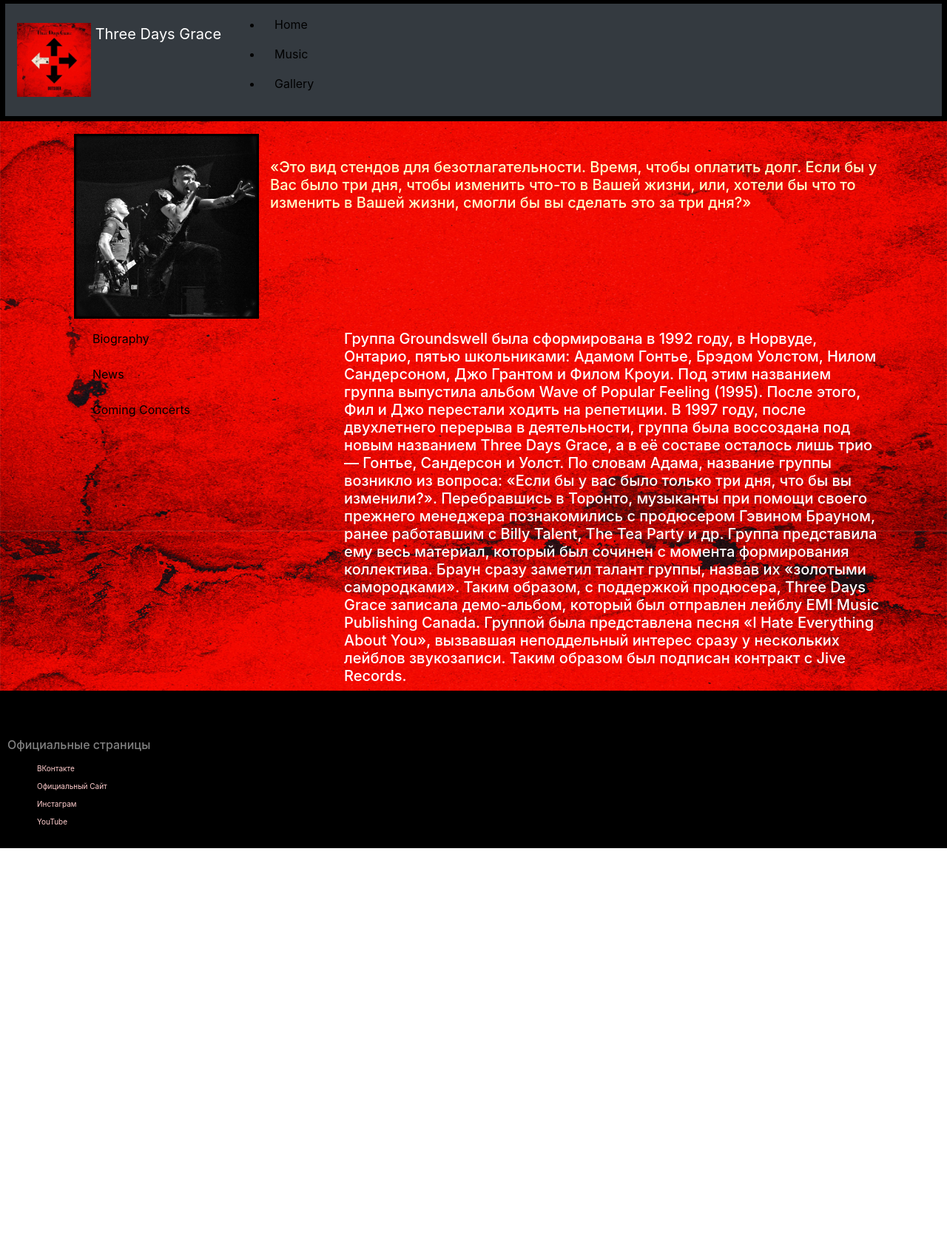
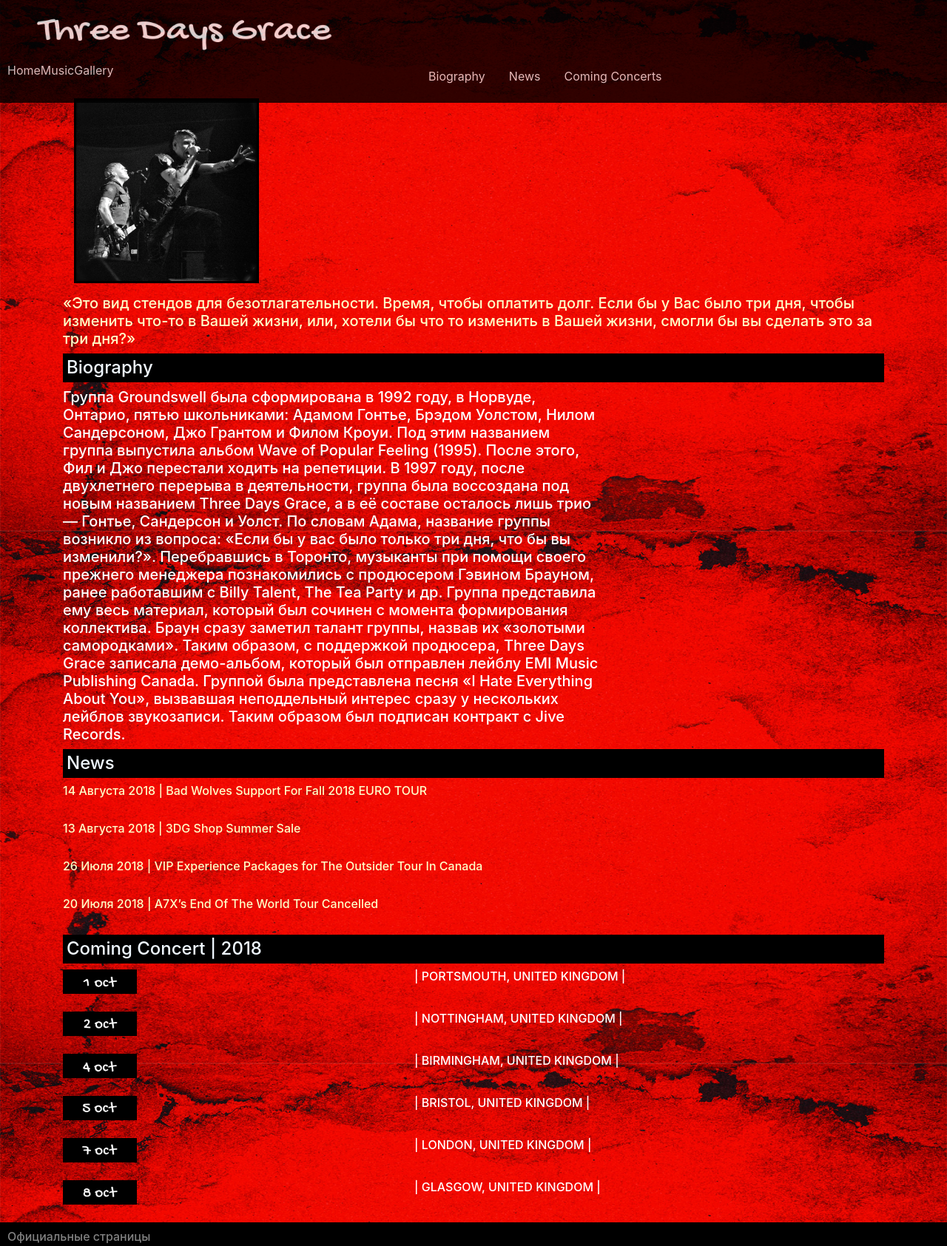
Before and after one commit to Onegy/Onegy.github.io, a plain HTML site: page Three Days Grace.html in a window 1280 px wide. Shown: the part 2-1687 px from the top of the page at 74% size. Before the commit the page ends 1149 px from the top, so only its background shows below. Drawn offline with nearby package versions, Linux system fonts and the light colour scheme.

Commit message:
Add files via upload

```diff
--- a/Three Days Grace.html
+++ b/Three Days Grace.html
@@ -30,6 +30,13 @@
             h5 {
                 color: rgb(254, 255, 200);
             }
+            h4 {
+                color: aliceblue;
+                background-color: black;
+                left: 15px;
+                right: 15px;
+                padding: 5px;
+            }
             li {
                 color: rgb(0, 0, 0);
             }
@@ -43,6 +50,7 @@
             .img {
                 border: 3px solid black;
                 margin: 15px;
+
             }
             .text {
                 font-size: 20px;
@@ -53,8 +61,12 @@
                 padding: 15px;
                 background-color: black;
             }
-            span {
-                color: black;
+            .news {
+                color: rgb(254, 255, 200);
+            }
+            .coming {
+                color: rgb(255, 255, 255);
+                margin-right: 5px;
             }
 
         </style>
@@ -62,69 +74,150 @@
 
     <body>
         <header class="header">
-            <nav class="navbar navbar-expand-md navbar-dark bg-dark">
-                <a class="navbar-brand" href="#"><img src="pic/outsider.jpg" width="100" height="100" class="d-inline-block align-top" alt=""> Three Days Grace </a>
-                    <div class="collapse navbar-collapse" id="navbarNavDropdown">
+            <nav class="menu">
+                <a class="navbar-brand" href="#"><img src="pic/menu.png" width="500" height="75"> </a>
+                    <div class="menu_ul">
+                        <div class="row">
                             <ul class="mr-auto">
-                            <li class="nav-item">
-                                <a class="nav-link" href="file:///E:/%D0%A1%D0%B2%D0%B5%D1%82%D0%B0%20%D0%90%D0%B1%D1%80%D0%BE%D1%81%D0%B8%D0%BC%D0%BE%D0%B2%D0%B0/%D0%BC%D0%BE%D0%B9%20%D0%BF%D1%80%D0%BE%D0%B5%D0%BA%D1%82/Three%20Days%20Grace.html"> Home </a>
+                                    <li class="row">
+                                    <a href="file:///G:/%D0%A1%D0%B2%D0%B5%D1%82%D0%B0%20%D0%90%D0%B1%D1%80%D0%BE%D1%81%D0%B8%D0%BC%D0%BE%D0%B2%D0%B0/%D0%BC%D0%BE%D0%B9%20%D0%BF%D1%80%D0%BE%D0%B5%D0%BA%D1%82/Music.html"> Home </a>
+
+                                    <a href="file:///G:/%D0%A1%D0%B2%D0%B5%D1%82%D0%B0%20%D0%90%D0%B1%D1%80%D0%BE%D1%81%D0%B8%D0%BC%D0%BE%D0%B2%D0%B0/%D0%BC%D0%BE%D0%B9%20%D0%BF%D1%80%D0%BE%D0%B5%D0%BA%D1%82/Music.html"> Music </a>
+
+                                    <a href="file:///G:/%D0%A1%D0%B2%D0%B5%D1%82%D0%B0%20%D0%90%D0%B1%D1%80%D0%BE%D1%81%D0%B8%D0%BC%D0%BE%D0%B2%D0%B0/%D0%BC%D0%BE%D0%B9%20%D0%BF%D1%80%D0%BE%D0%B5%D0%BA%D1%82/Gallery.html"> Gallery </a>
                                 </li>
-                            <li class="nav-item">
-                                <a class="nav-link" href="file:///E:/%D0%A1%D0%B2%D0%B5%D1%82%D0%B0%20%D0%90%D0%B1%D1%80%D0%BE%D1%81%D0%B8%D0%BC%D0%BE%D0%B2%D0%B0/%D0%BC%D0%BE%D0%B9%20%D0%BF%D1%80%D0%BE%D0%B5%D0%BA%D1%82/Music.html"> Music </a>
-                            </li>
-                            <li class="nav-item">
-                                <a class="nav-link" href="file:///G:/%D0%A1%D0%B2%D0%B5%D1%82%D0%B0%20%D0%90%D0%B1%D1%80%D0%BE%D1%81%D0%B8%D0%BC%D0%BE%D0%B2%D0%B0/%D0%BC%D0%BE%D0%B9%20%D0%BF%D1%80%D0%BE%D0%B5%D0%BA%D1%82/Gallery.html"> Gallery </a>
+                            </ul>
+
+                            <ul class="mr-auto">
+                                <li class="row">
+                                    <a class="nav-link" href="#biography"> Biography </a>
+
+                                    <a class="nav-link" href="#news"> News </a>
+
+                                    <a class="nav-link" href="#coming_concert"> Coming Concerts </a>
                                 </li>
                             </ul>
                         </div>
+                    </div>
+
             </nav>
         </header>
-        <br><br><br><br><br><br><br>
+
+        <br><br><br><br><br>
 
         <main class="main container">
 
                 <div class="row">
                     <div class="col-sm-12 col-lg-12">
-                        <img class="img" src="pic/concert.jpeg" width="250" height="250" align="left">
-                        <br>
+                        <img class="img" src="pic/concert.jpeg" width="250" height="250">
                         <br>
                         <h5>«Это вид стендов для безотлагательности. Время, чтобы оплатить долг. Если бы у Вас было три дня, чтобы изменить что-то в Вашей жизни, или, хотели бы что то изменить в Вашей жизни, смогли бы вы сделать это за три дня?»</h5>
 
                     </div>
                 </div>
 
+                <h4> <a name="biography"> Biography </h4>
+
                 <div class="row">
-                        <div class="col-sm-12 col-lg-4">
-                          <ol>
-                              <li> <a href="#Biography"> Biography </a></li>
+                    <div class="col-sm-12 col-lg-8">
+                        <h6 class="text"> Группа Groundswell была сформирована в 1992 году, в Норвуде, Онтарио, пятью школьниками: Адамом Гонтье, Брэдом Уолстом, Нилом Сандерсоном, Джо Грантом и Филом Кроуи. Под этим названием группа выпустила альбом Wave of Popular Feeling (1995). После этого, Фил и Джо перестали ходить на репетиции. В 1997 году, после двухлетнего перерыва в деятельности, группа была воссоздана под новым названием Three Days Grace, а в её составе осталось лишь трио — Гонтье, Сандерсон и Уолст. По словам Адама, название группы возникло из вопроса: «Если бы у вас было только три дня, что бы вы изменили?». Перебравшись в Торонто, музыканты при помощи своего прежнего менеджера познакомились с продюсером Гэвином Брауном, ранее работавшим с Billy Talent, The Tea Party и др. Группа представила ему весь материал, который был сочинен с момента формирования коллектива. Браун сразу заметил талант группы, назвав их «золотыми самородками». Таким образом, с поддержкой продюсера, Three Days Grace записала демо-альбом, который был отправлен лейблу EMI Music Publishing Canada. Группой была представлена песня «I Hate Everything About You», вызвавшая неподдельный интерес сразу у нескольких лейблов звукозаписи. Таким образом был подписан контракт с Jive Records.</h6>
+                    </div>
+                </div>
+
+                <h4><a name="news"> News </h4>
+
+                <div class="row">
+                    <div class="col-sm-12 col-lg-8">
+                        <h6 class="news"> 14 Августа 2018 | Bad Wolves Support For Fall 2018 EURO TOUR </h6>
                         <br>
-                              <li> <a href="#"> News </a></li>
+                        <h6 class="news"> 13 Августа 2018 | 3DG Shop Summer Sale </h6>
                         <br>
-                              <li> <a href="#"> Coming Concerts </a></li>
-                          </ol>
+                        <h6 class="news"> 26 Июля 2018 | VIP Experience Packages for The Outsider Tour In Canada </h6>
+                        <br>
+                        <h6 class="news"> 20 Июля 2018 | A7X’s End Of The World Tour Cancelled </h6>
+                        <br>
+
+                    </div>
+                </div>
+
+                <h4><a name="coming_concert"> Coming Concert | 2018 </h4>
+
+                <div class="row">
+                    <div class="col-sm-12 col-lg-5">
+                        <img class="picture" src="pic/button.png" width="100" height="33">
+                    </div>
+                    <div class="col-sm-12 col-lg-6">
+                        <h6 class="coming"> | PORTSMOUTH, UNITED KINGDOM | </h6>
+                    </div>
 
                 </div>
 
-                    <div class="col-sm-12 col-lg-8">
-                        <h6 class="text" name="Biography" > Группа Groundswell была сформирована в 1992 году, в Норвуде, Онтарио, пятью школьниками: Адамом Гонтье, Брэдом Уолстом, Нилом Сандерсоном, Джо Грантом и Филом Кроуи. Под этим названием группа выпустила альбом Wave of Popular Feeling (1995). После этого, Фил и Джо перестали ходить на репетиции. В 1997 году, после двухлетнего перерыва в деятельности, группа была воссоздана под новым названием Three Days Grace, а в её составе осталось лишь трио — Гонтье, Сандерсон и Уолст. По словам Адама, название группы возникло из вопроса: «Если бы у вас было только три дня, что бы вы изменили?». Перебравшись в Торонто, музыканты при помощи своего прежнего менеджера познакомились с продюсером Гэвином Брауном, ранее работавшим с Billy Talent, The Tea Party и др. Группа представила ему весь материал, который был сочинен с момента формирования коллектива. Браун сразу заметил талант группы, назвав их «золотыми самородками». Таким образом, с поддержкой продюсера, Three Days Grace записала демо-альбом, который был отправлен лейблу EMI Music Publishing Canada. Группой была представлена песня «I Hate Everything About You», вызвавшая неподдельный интерес сразу у нескольких лейблов звукозаписи. Таким образом был подписан контракт с Jive Records.</h6>
+                <br>
+
+                <div class="row">
+                        <div class="col-sm-12 col-lg-5">
+                            <img class="picture" src="pic/button1.png" width="100" height="33">
                         </div>
+                        <div class="col-sm-12 col-lg-6">
+                            <h6 class="coming"> | NOTTINGHAM, UNITED KINGDOM | </h6>
                         </div>
+
+                </div>
+
+                <br>
+
+                <div class="row">
+                    <div class="col-sm-12 col-lg-5">
+                        <img class="picture" src="pic/button2.png" width="100" height="33">
+                    </div>
+                    <div class="col-sm-12 col-lg-6">
+                        <h6 class="coming"> | BIRMINGHAM, UNITED KINGDOM | </h6>
+                    </div>
+
+                </div>
+
+                <br>
+
+                <div class="row">
+                    <div class="col-sm-12 col-lg-5">
+                        <img class="picture" src="pic/button3.png" width="100" height="33">
+                    </div>
+                    <div class="col-sm-12 col-lg-6">
+                        <h6 class="coming"> | BRISTOL, UNITED KINGDOM | </h6>
+                    </div>
+
+                </div>
+
+                <br>
+
+                <div class="row">
+                    <div class="col-sm-12 col-lg-5">
+                        <img class="picture" src="pic/button4.png" width="100" height="33">
+                    </div>
+                    <div class="col-sm-12 col-lg-6">
+                        <h6 class="coming"> | LONDON, UNITED KINGDOM | </h6>
+                    </div>
+
+                </div>
+
+                <br>
+
+                <div class="row">
+                    <div class="col-sm-12 col-lg-5">
+                        <img class="picture" src="pic/button5.png" width="100" height="33">
+                    </div>
+                    <div class="col-sm-12 col-lg-6">
+                        <h6 class="coming"> | GLASGOW, UNITED KINGDOM | </h6>
+                    </div>
+
+                </div>
+
+                <br>
 
             </main>
 
-                <nav class="band">
-                    <span> Hello</span>
-                </nav>
-
-            <main class="main container">
-
-
-            </main>
-
-
         <footer class="footer">
             <h6> Официальные страницы </h6>
-
                 <div class="row">
                     <div class="col-sm-12 col-lg-3">
                         <ol>
--- a/css/header.css
+++ b/css/header.css
@@ -1,10 +1,11 @@
 .header {
-    padding: 7px;
+    padding: 0;
     right: 0px;
     left: 0px;
     z-index: 666;
     background: rgb(0, 0, 0);
     position: fixed;
+    opacity: 0.8;
 }
 
 .menu-nav_item{
@@ -21,7 +22,7 @@
 
 a {
         text-decoration: none;
-        color: rgb(0, 0, 0);
+        color: rgb(230, 230, 230);
 }
 a:hover {
         text-decoration: none;
```
Also changed, not shown: Gallery.html (+15 -27 lines), Music.html (+12 -11 lines), pic/button.png (added), pic/button1.png (added), pic/button2.png (added), pic/button3.png (added), pic/button4.png (added), pic/button5.png (added), pic/menu.png (added). Lines whose indentation alone changed are shown as unchanged.
